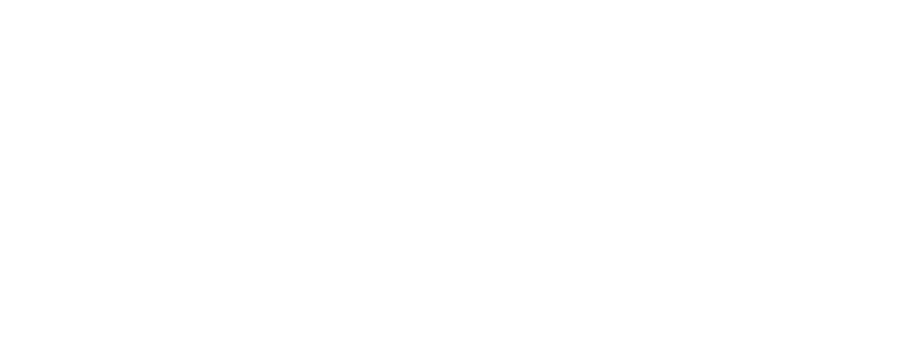
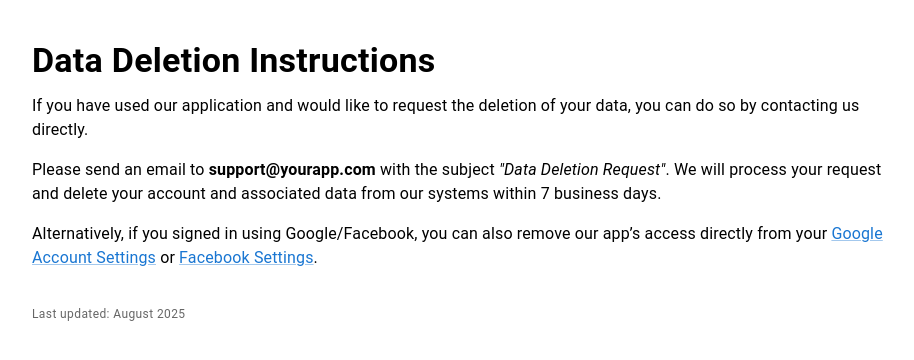
Before and after one commit to PumaSgnd/My-Quran.AI-React, a React (Create React App) app: page /data-deletion in a window 1280 px wide. Before the commit this address had no page. Shown: the top 360 px of the page, without its empty margins (182-1096 px from the left). Built offline with nearby package versions, Linux system fonts and the light colour scheme.

Commit message:
first commit

```diff
--- a/src/App.js
+++ b/src/App.js
@@ -2,6 +2,7 @@
 import Home from "./components/Home";
 import PrivacyPolicy from "./components/privacy-policy";
 import Terms from "./components/TermsOfService";
+import DataDeletion from "./components/DataDeletion"
 
 function App() {
   return (
@@ -22,6 +23,7 @@
         {/* Routes */}
         <Routes>
           {/* <Route path="/" element={<Home />} /> */}
+          <Route path="/data-deletion" element={<DataDeletion />} />
           <Route path="/privacy-policy" element={<PrivacyPolicy />} />
           <Route path="/terms-of-service" element={<Terms />} />
         </Routes>
--- /dev/null
+++ b/src/components/DataDeletion.js
@@ -0,0 +1,53 @@
+import React from "react";
+import { Container, Typography, Link, Box } from "@mui/material";
+
+function DataDeletion() {
+  return (
+    <Container maxWidth="md" sx={{ py: 5 }}>
+      <Typography variant="h4" gutterBottom fontWeight="bold">
+        Data Deletion Instructions
+      </Typography>
+
+      <Typography variant="body1" paragraph>
+        If you have used our application and would like to request the deletion
+        of your data, you can do so by contacting us directly.
+      </Typography>
+
+      <Typography variant="body1" paragraph>
+        Please send an email to{" "}
+        <strong>support@yourapp.com</strong> with the subject{" "}
+        <em>"Data Deletion Request"</em>. We will process your request and delete
+        your account and associated data from our systems within 7 business days.
+      </Typography>
+
+      <Typography variant="body1" paragraph>
+        Alternatively, if you signed in using Google/Facebook, you can also
+        remove our app’s access directly from your{" "}
+        <Link
+          href="https://myaccount.google.com/permissions"
+          target="_blank"
+          rel="noopener noreferrer"
+        >
+          Google Account Settings
+        </Link>{" "}
+        or{" "}
+        <Link
+          href="https://www.facebook.com/settings?tab=applications"
+          target="_blank"
+          rel="noopener noreferrer"
+        >
+          Facebook Settings
+        </Link>
+        .
+      </Typography>
+
+      <Box mt={4}>
+        <Typography variant="caption" color="text.secondary">
+          Last updated: August 2025
+        </Typography>
+      </Box>
+    </Container>
+  );
+}
+
+export default DataDeletion;
```
